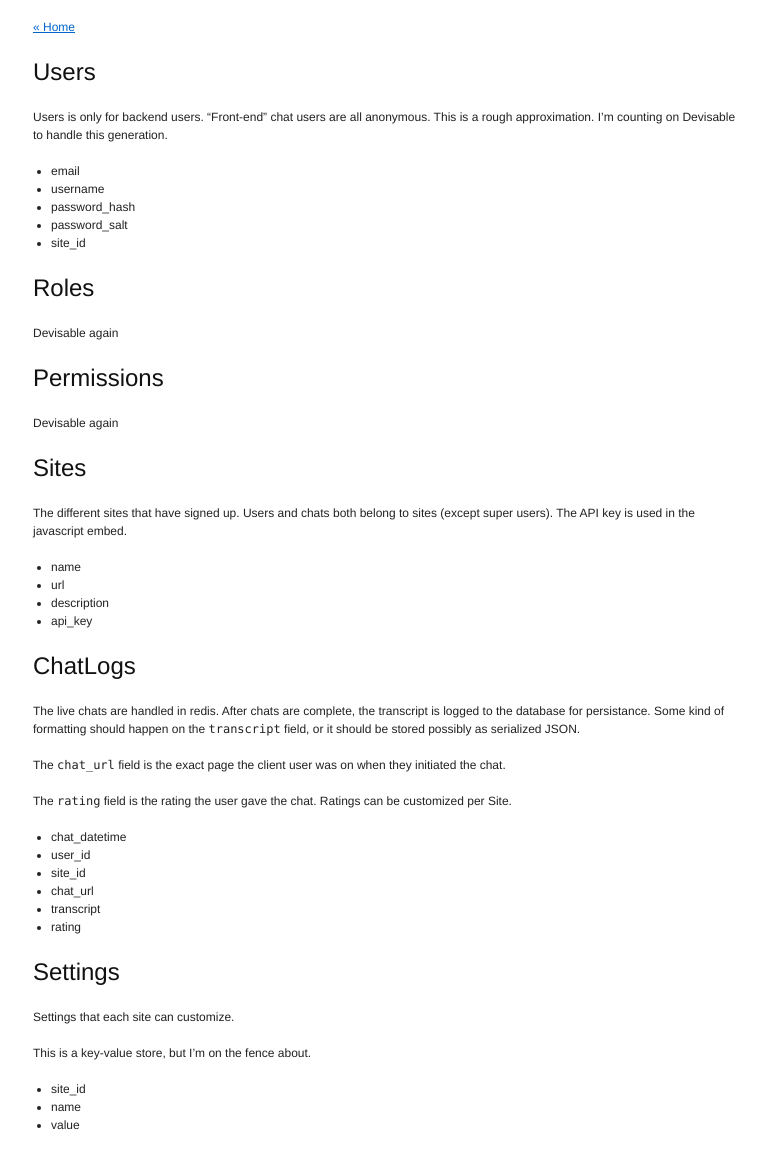
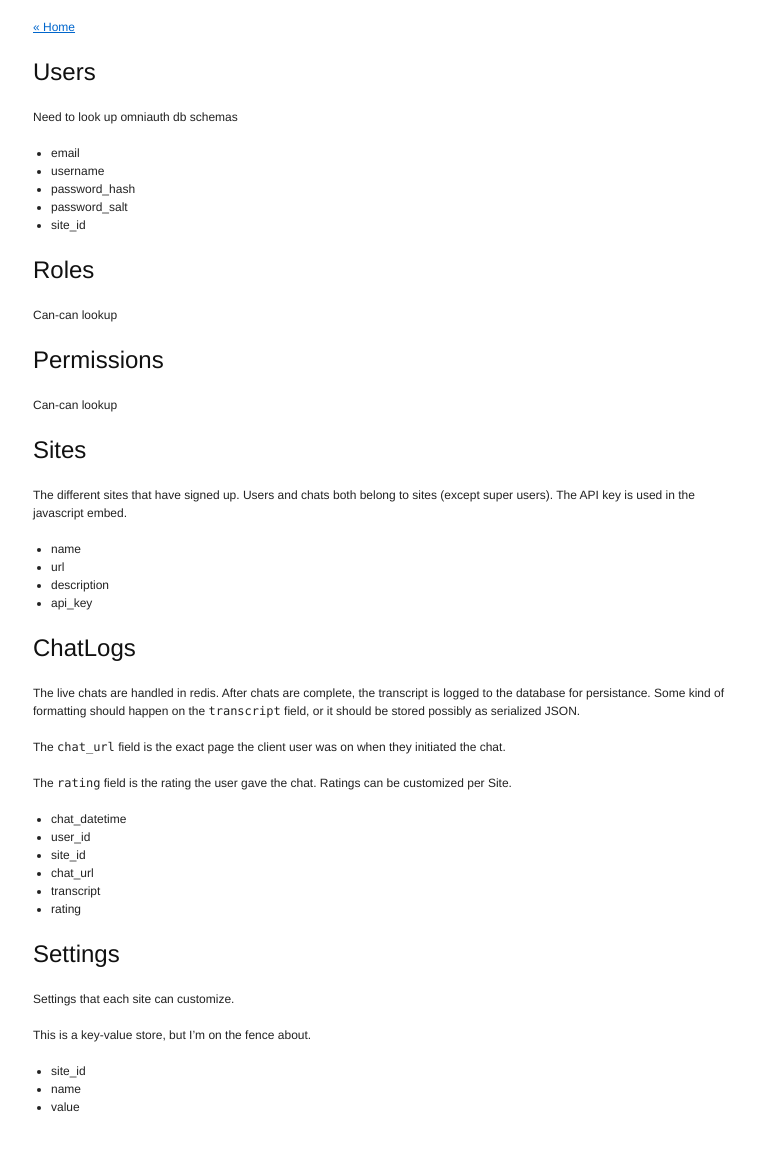
Before and after one commit to jlindsey/userchat, a Jekyll site: the page built from database.markdown, in a window 1280 px wide. Shown: the whole page, without its empty margins (132-898 px from the left). Built offline with Jekyll 4.4.1, drawn with Linux system fonts in a browser that asks for light colours.

Commit message:
Update DB

```diff
--- a/database.markdown
+++ b/database.markdown
@@ -7,8 +7,7 @@ title: Userchat – Database
 
 Users
 -----
-Users is only for backend users. "Front-end" chat users are all anonymous.
-This is a rough approximation. I'm counting on Devisable to handle this generation.
+Need to look up omniauth db schemas
 
 * email
 * username
@@ -18,12 +17,11 @@ This is a rough approximation. I'm counting on Devisable to handle this generati
 
 Roles
 -----
-Devisable again
+Can-can lookup
 
 Permissions
 -----------
-
-Devisable again
+Can-can lookup
 
 Sites
 -----
```
